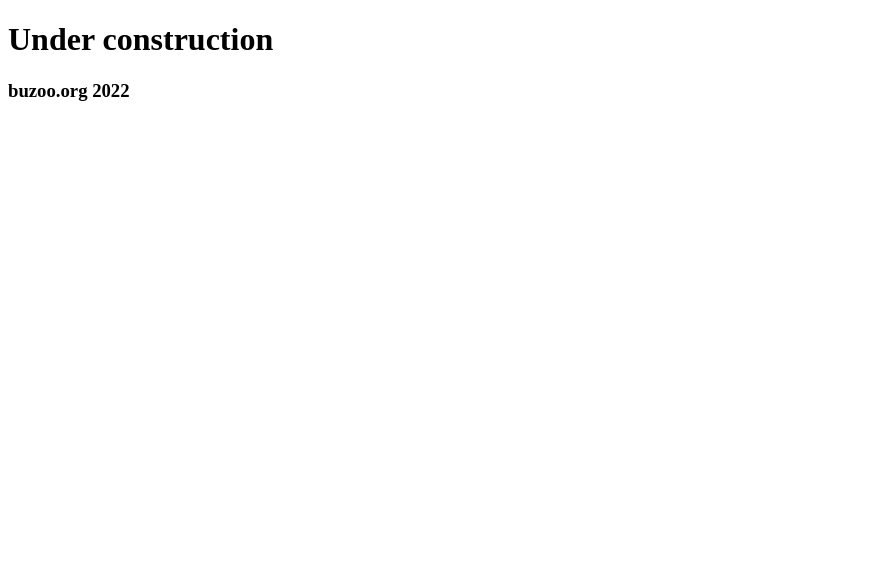
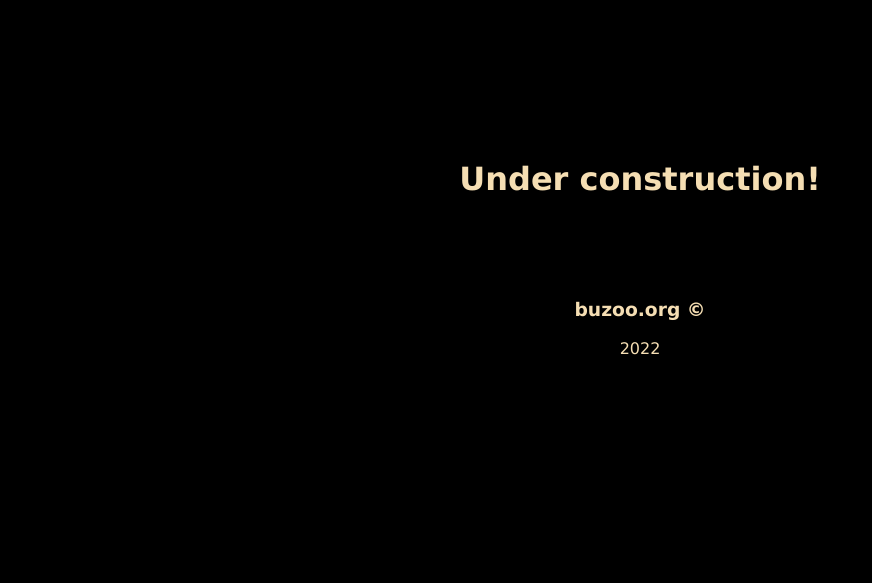
Before and after one commit to isakkasi/toolcrib, a plain HTML site: page index.html in a window 1280 px wide. Shown: the whole page, without its empty margins (0-872 px from the left). Drawn offline with Linux system fonts and the light colour scheme.

Commit message:
Styling under construction

```diff
--- a/index.html
+++ b/index.html
@@ -4,10 +4,33 @@
     <meta charset="UTF-8" />
     <meta http-equiv="X-UA-Compatible" content="IE=edge" />
     <meta name="viewport" content="width=device-width, initial-scale=1.0" />
+    <style>
+      body {
+        background-color: black;
+        color: wheat;
+        font-family: Verdana, Geneva, Tahoma, sans-serif;
+        text-align: center;
+      }
+      h1 {
+        padding: 80px;
+        /* text-decoration: strong; */
+        font-weight: 700;
+    }
+
+    div {
+        margin-top: 80px;
+        height: 500px;
+        vertical-align: center;
+      }
+    </style>
     <title>Buzoo</title>
   </head>
+
   <body>
-    <h1>Under construction</h1>
-    <h3>buzoo.org 2022</h3>
+    <div>
+      <h1>Under construction!</h1>
+      <h3>buzoo.org &copy</h3>
+      <span>2022</span>
+    </div>
   </body>
 </html>
```
